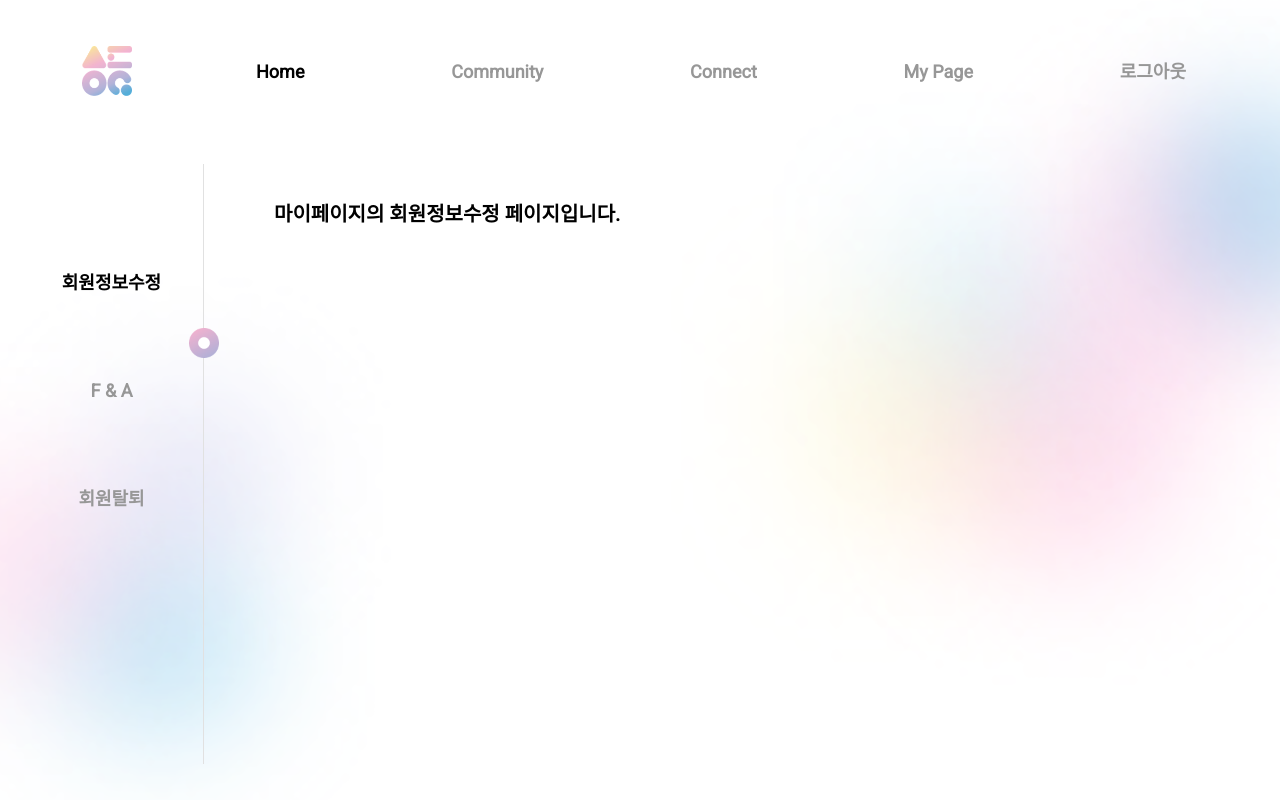
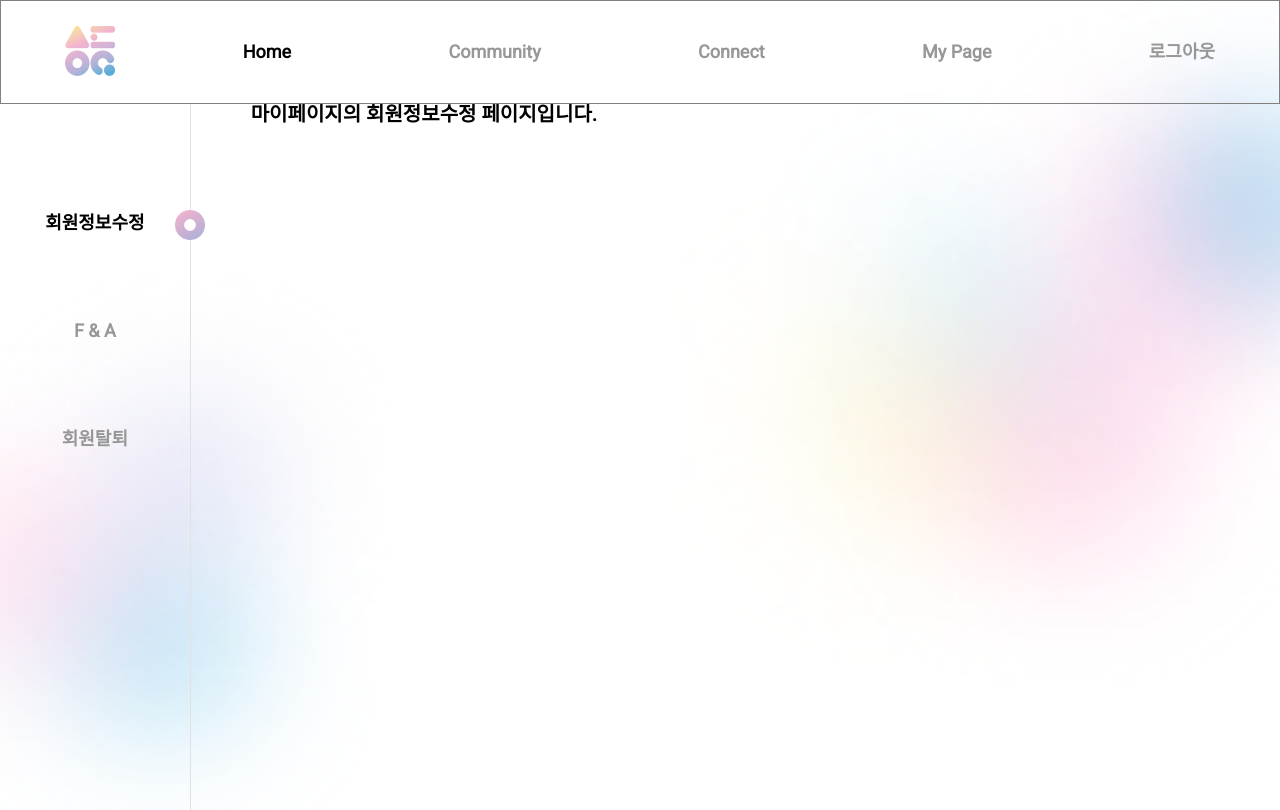
Before and after one commit to stockOneQ/front, a Next.js app: page /myPage in a window 1280 px wide. Shown: the top 810 px of the page. Built offline with nearby package versions, Linux system fonts and the light colour scheme.

Commit message:
style(layout): 전체 레이아웃 스타일 수정

```diff
--- a/layouts/AppLayoutStyles.ts
+++ b/layouts/AppLayoutStyles.ts
@@ -2,12 +2,16 @@ import styled from "styled-components";
 
 export const Box = styled.div`
   max-width: 144rem;
-  padding: 2rem;
+  height: 100vh;
   margin: 0 auto;
   display: flex;
   flex-direction: row;
+
+  // border: 1px solid gray;
 `;
 
 export const Main = styled.main`
-  padding: 4rem 7rem;
+  padding: 0rem 6rem;
+  width: 100%;
+  overflow: auto;
 `;
--- a/layouts/Header/HeaderModule.ts
+++ b/layouts/Header/HeaderModule.ts
@@ -2,11 +2,12 @@ import styled from "styled-components";
 
 export const Header = styled.div`
   display: flex;
-  padding: 2rem;
   margin: 0 auto;
   max-width: 144rem;
-  height: 18vh;
+  height: 13vh;
   min-height: 50px;
+
+  border: 1px solid gray;
 `;
 
 export const LogoBox = styled.div`
@@ -14,11 +15,11 @@ export const LogoBox = styled.div`
   justify-content: center;
   align-items: center;
 
-  padding: 0 5% 0 5%;
+  padding: 0 5%;
 `;
 
 export const NavBar = styled.div`
-  width: 85%;
+  width: 100%;
   padding: 0% 5%;
 
   display: flex;
--- a/layouts/SideMenuBar/SideMenuBarModule.ts
+++ b/layouts/SideMenuBar/SideMenuBarModule.ts
@@ -1,8 +1,8 @@
 import styled from "styled-components";
 
 export const SideMenuBar = styled.nav`
-  width: 18.4rem;
-  height: 75vh;
+  width: 22.8rem;
+  height: 90vh;
   display: flex;
   border-right: 1px solid #e1e1e1;
   position: relative;
@@ -27,8 +27,8 @@ export const SideMenuBarItem = styled.li`
 `;
 
 export const LogoBox = styled.div`
-  top: 30%;
-  left: 18.4rem;
+  top: 17%;
+  left: 100%;
   transform: translate(-50%, -50%);
   position: absolute;
 `;
```
